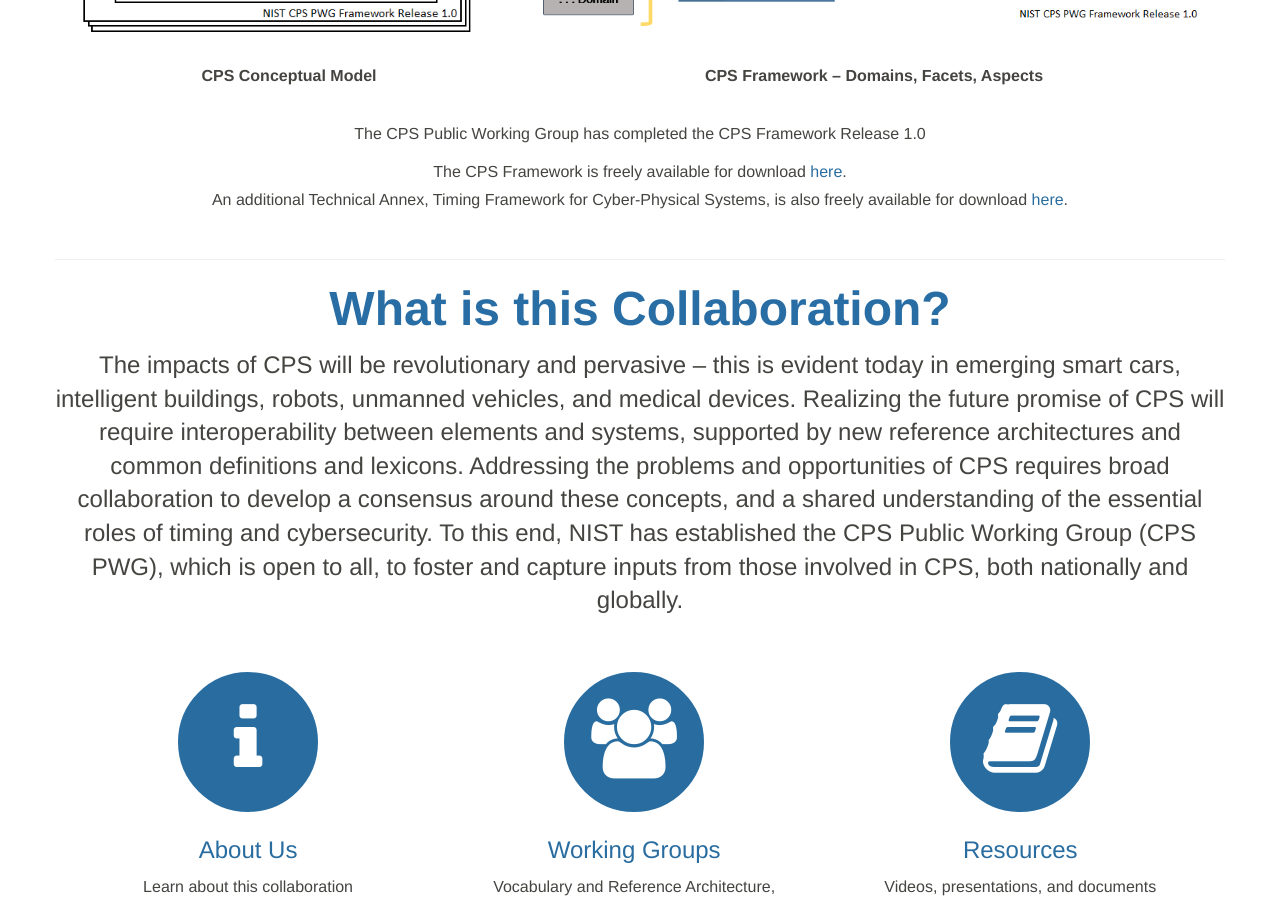
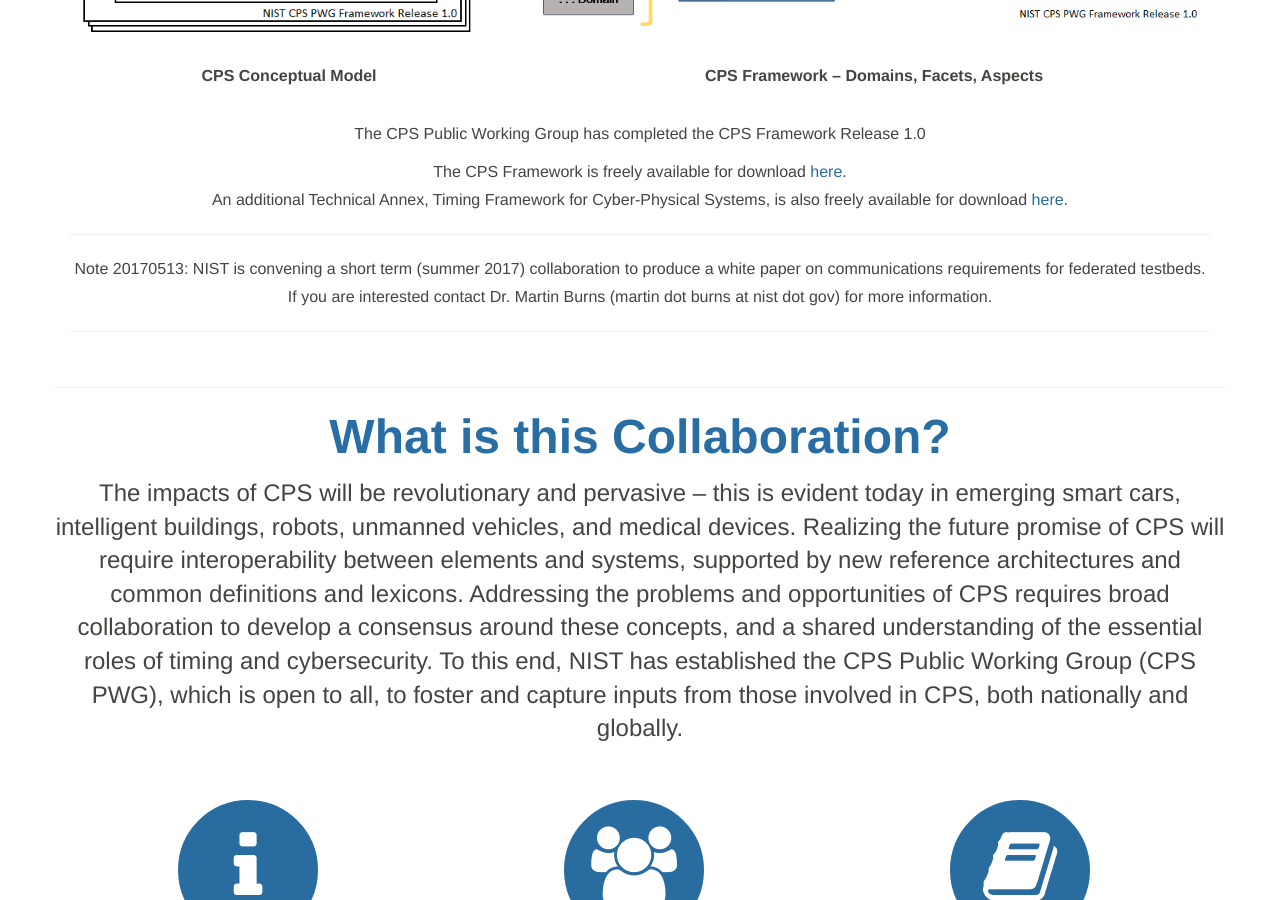
Before and after one commit to usnistgov/cpspwg, a Jekyll site: the page built from index.html, in a window 1280 px wide and 900 px high, scrolled down 881 px. Built offline with Jekyll 4.4.1, drawn with Linux system fonts in a browser that asks for light colours; nearby versions of some CDN libraries.

Commit message:
added notice of communications requirements activity

```diff
--- a/index.html
+++ b/index.html
@@ -70,6 +70,7 @@ title: Home
 								<p>The CPS Public Working Group has completed the CPS Framework Release&nbsp;1.0</p>
 								<p>The CPS Framework is freely available for download <a href="https://s3.amazonaws.com/nist-sgcps/cpspwg/files/pwgglobal/CPS_PWG_Framework_for_Cyber_Physical_Systems_Release_1_0Final.pdf">here</a>. <br/>An additional Technical Annex, Timing Framework for Cyber-Physical Systems, is also freely available for download <a href="https://s3.amazonaws.com/nist-sgcps/cpspwg/files/pwgglobal/CPS_PWG_Timing_Annex_for_Draft_Framework_for_Cyber-Physical_Systems_Release_0.8_September_2015.pdf">here</a>.
 								</p>
+							<hr><p>Note 20170513: NIST is convening a short term (summer 2017) collaboration to produce a white paper on communications requirements for federated testbeds. If you are interested contact Dr. Martin Burns (martin dot burns at nist dot gov) for more information.</p><hr>
 							</td>
 						</tr>
 						</table>
```
